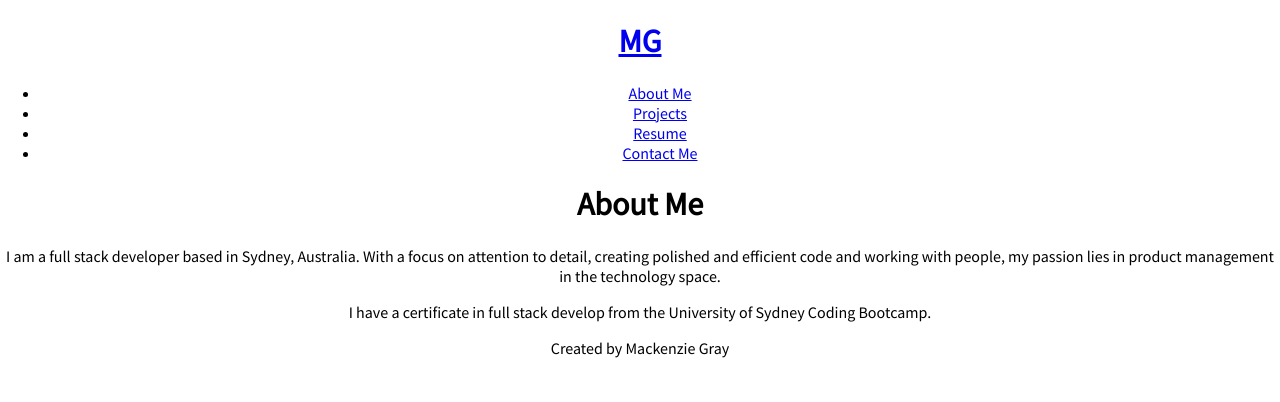
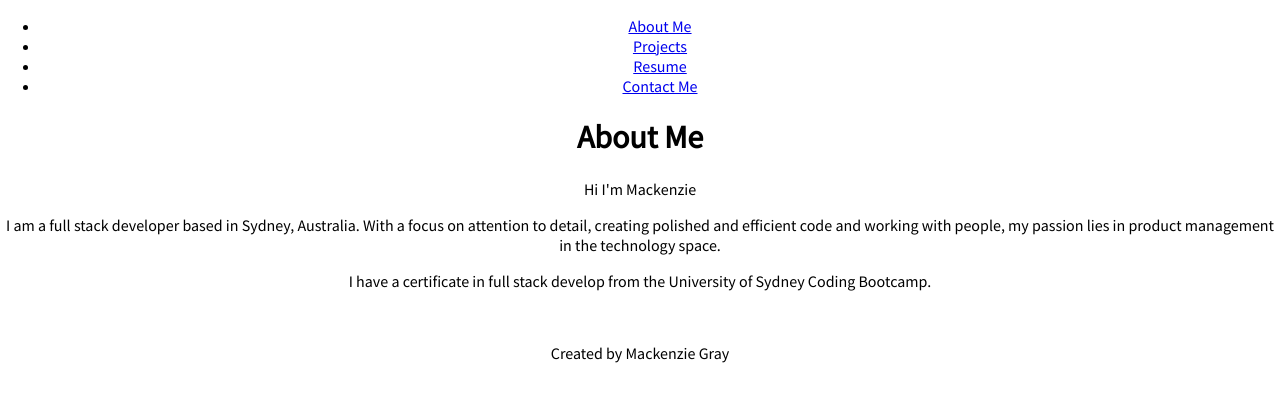
Before and after one commit to mdkgray/portfoligray, a React (Create React App) app: page /About in a window 1280 px wide. Shown: the top 402 px of the page. Built offline with nearby package versions, Linux system fonts and the light colour scheme.

Commit message:
debugging

```diff
--- a/src/App.js
+++ b/src/App.js
@@ -23,7 +23,8 @@ function App() {
             <Route path="/Resume" exact element={ <Resume/> } />
           </Routes>
       </Router>
-      <Footer></Footer>
+      <br />
+      <Footer />
 
     </div>
   );
--- a/src/components/Navigation.js
+++ b/src/components/Navigation.js
@@ -14,9 +14,6 @@ function Navigation() {
 
     return (
         <header className="top-header">
-            <h1 className='logo flex-row-all'>
-                <a className='logo no-underline' href="/About">MG</a>
-            </h1>
             <nav className='nav-list'>
                 <ul className="nav-list flex-row mx-2 no-underline">{navList}</ul>
             </nav>
--- a/src/components/Pages/About.js
+++ b/src/components/Pages/About.js
@@ -1,10 +1,17 @@
 import React from 'react';
+// import { about } from '../../src/content'
+// import headshot from '../../assets/images/headshot'
+
 
 export default function About() {
+    // const { headshot } = about
+
     return (
     <div>
         <h1>About Me</h1>
         {/* <image/name/links etc /> */}
+        {/* <img src={about.headshot} alt='headshot'></img> */}
+        <p>Hi I'm Mackenzie</p>
         <p>
         I am a full stack developer based in Sydney, Australia. With a focus on attention to detail, creating polished and efficient code and working with people, my passion lies in product management in the technology space.
         </p>
--- a/src/content.js
+++ b/src/content.js
@@ -2,7 +2,7 @@ import headshot from './assets/images/headshot.jpg';
 
 const header = {
     homepage: '',
-    title: 'MG'
+    imgFile: 'ZORB.jpg'
 }
 
 const about = {
```
Also changed, not shown: src/components/Header.js (+2 -10 lines).
